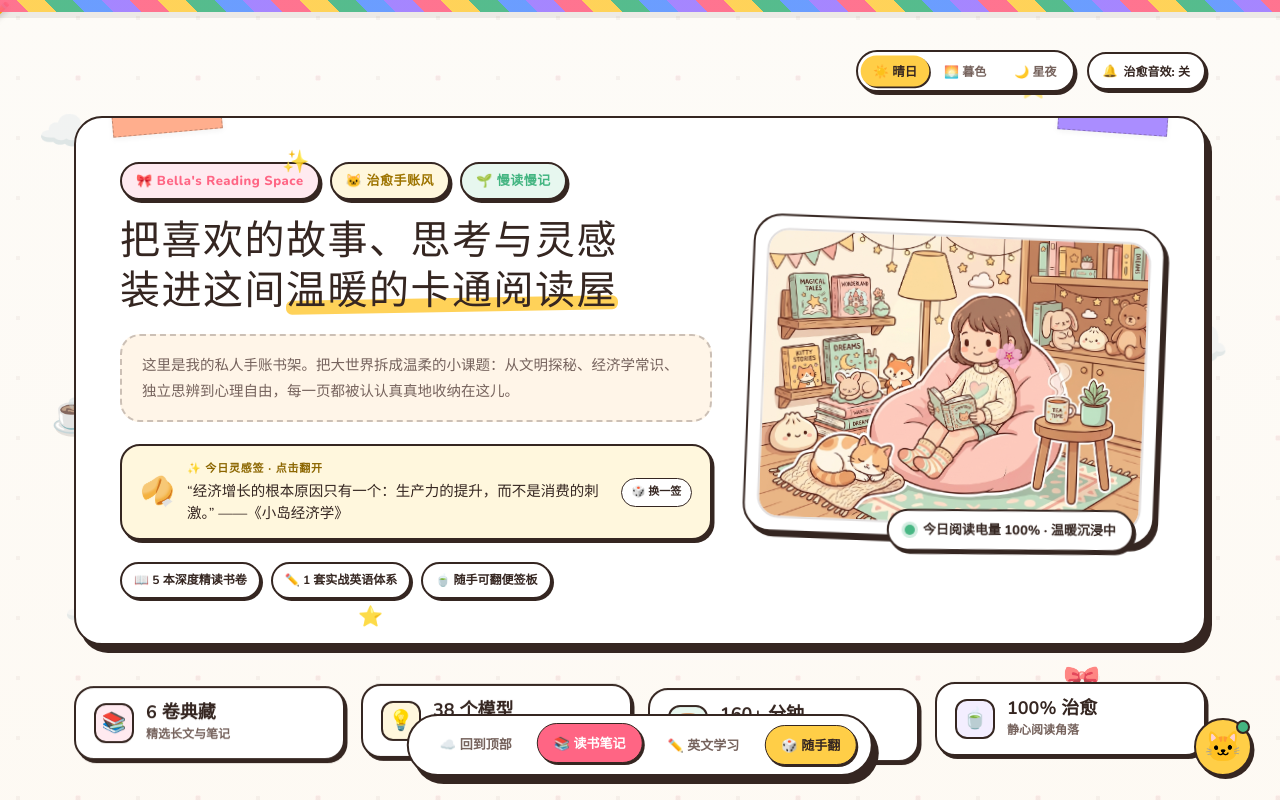
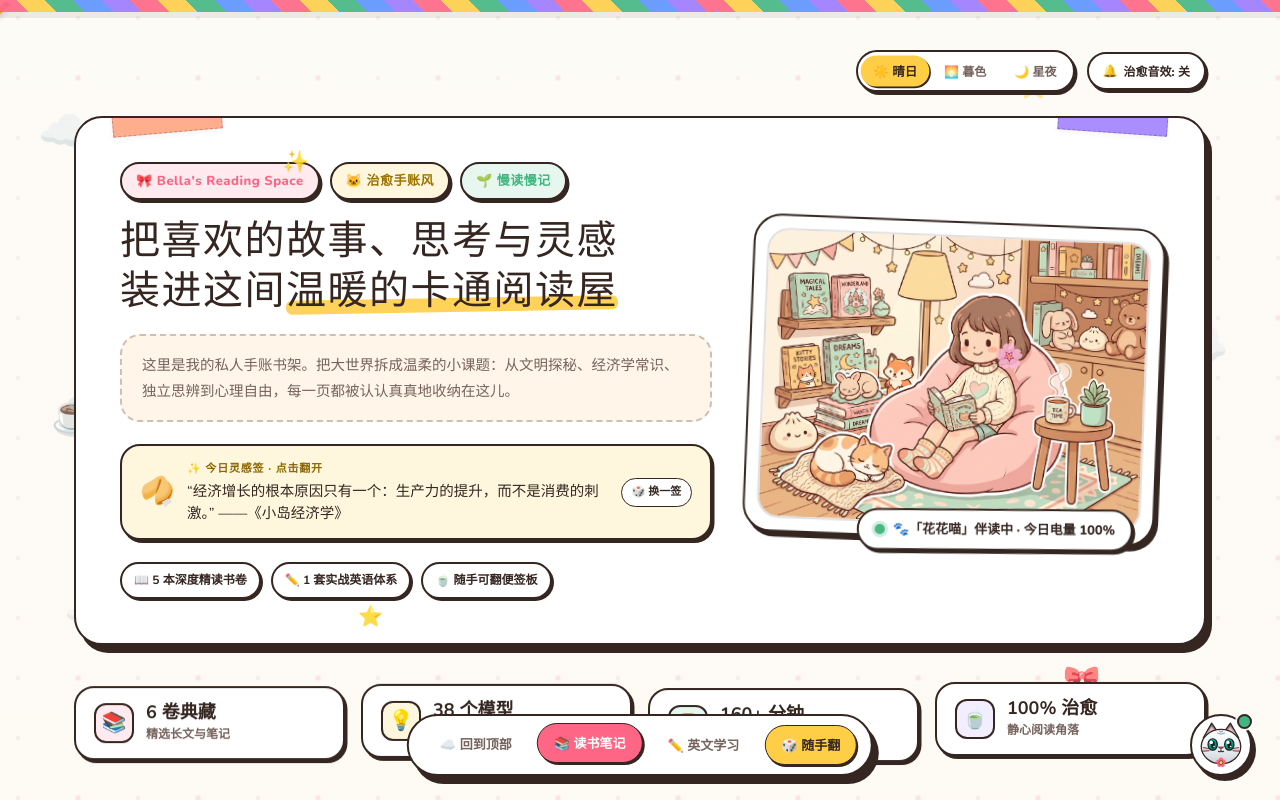
Before and after one commit to wlevene/bella-read, a plain HTML site: page index.html in a window 1280 px wide. Shown: the top 800 px of the page. Drawn offline with nearby package versions, Linux system fonts and the light colour scheme; a web font is replaced by a local one.

Commit message:
feat: replace text mascot with interactive SVG "花花喵" character and update associated assets

```diff
--- a/index.html
+++ b/index.html
@@ -1340,41 +1340,53 @@
     }
 
     .mascot-avatar-btn {
-      width: 58px;
-      height: 58px;
-      background: var(--color-butter);
+      width: 62px;
+      height: 62px;
+      background: #FFFFFF;
       border: 2.5px solid var(--ink-dark);
-      box-shadow: var(--shadow-cartoon-sm);
+      box-shadow: var(--shadow-cartoon);
       border-radius: 50%;
       display: flex;
       align-items: center;
       justify-content: center;
-      font-size: 30px;
       cursor: pointer;
       transition: var(--transition-smooth);
       position: relative;
+      padding: 0;
+      overflow: visible;
     }
     .mascot-avatar-btn:hover {
-      transform: scale(1.1) rotate(6deg);
-      box-shadow: var(--shadow-cartoon);
-      background: #FFC526;
+      transform: scale(1.12) rotate(6deg);
+      box-shadow: var(--shadow-cartoon-hover);
+      background: #FFFDF9;
     }
     .mascot-avatar-btn.scrolling-fast {
-      animation: fastWag 0.25s infinite alternate;
+      animation: fastWag 0.22s infinite alternate;
     }
     @keyframes fastWag {
-      0% { transform: rotate(-8deg); }
-      100% { transform: rotate(8deg); }
+      0% { transform: scale(1.08) rotate(-10deg); }
+      100% { transform: scale(1.08) rotate(10deg); }
+    }
+    .mascot-cat-svg {
+      width: 52px;
+      height: 52px;
+      display: block;
+      transition: transform 0.2s ease;
+    }
+    .mascot-avatar-btn:hover .mascot-cat-svg {
+      transform: scale(1.05);
     }
     .mascot-badge-online {
       position: absolute;
-      top: 0px;
-      right: 0px;
-      width: 14px;
-      height: 14px;
+      top: -2px;
+      right: -2px;
+      width: 15px;
+      height: 15px;
       background: var(--color-matcha);
       border: 2px solid var(--ink-dark);
       border-radius: 50%;
+      box-shadow: 0 0 0 2px rgba(255, 255, 255, 0.9);
+      z-index: 2;
     }
 
     /* 悬浮导航条 */
@@ -1632,12 +1644,12 @@
           </div>
         </div>
 
-        <div class="hero-art-box" id="hero-art-block">
+          <div class="hero-art-box" id="hero-art-block">
           <div class="hero-frame">
             <img class="hero-banner-img" src="./assets/cartoon/hero-banner.jpg" alt="Bella 在温馨房间里捧着书阅读的可爱卡通插画">
             <div class="hero-status-tag">
               <span class="status-dot"></span>
-              <span>今日阅读电量 100% · 温暖沉浸中</span>
+              <span>🐾「花花喵」伴读中 · 今日电量 100%</span>
             </div>
           </div>
         </div>
@@ -2059,13 +2071,72 @@
     </section>
   </div>
 
-  <!-- 右下角互动吉祥物小猫咪 -->
-  <aside class="mascot-corner" aria-label="伴读书僮小猫咪">
+  <!-- 右下角互动吉祥物小猫咪：「花花喵」 -->
+  <aside class="mascot-corner" aria-label="伴读书僮花花喵">
     <div class="mascot-bubble" id="mascot-speech">
-      🐱 喵~ 欢迎光临 Bella 的阅读小窝！滑动手账看看立体视差吧！
+      🐾 喵呜！我是伴读书僮「花花喵」~ 欢迎来到 Bella 的阅读屋！
     </div>
-    <button class="mascot-avatar-btn" id="mascot-btn" type="button" onclick="interactMascot()" title="戳戳小猫咪！">
-      <span>🐱</span>
+    <button class="mascot-avatar-btn" id="mascot-btn" type="button" onclick="interactMascot()" title="戳戳「花花喵」！">
+      <svg class="mascot-cat-svg" viewBox="0 0 100 100" aria-hidden="true">
+        <defs>
+          <linearGradient id="silverFur" x1="0%" y1="0%" x2="0%" y2="100%">
+            <stop offset="0%" stop-color="#FFFFFF" />
+            <stop offset="60%" stop-color="#E8ECEF" />
+            <stop offset="100%" stop-color="#CBD2D9" />
+          </linearGradient>
+          <linearGradient id="earShade" x1="0%" y1="0%" x2="0%" y2="100%">
+            <stop offset="0%" stop-color="#555C66" />
+            <stop offset="45%" stop-color="#9CA3AF" />
+            <stop offset="100%" stop-color="#E8ECEF" />
+          </linearGradient>
+          <radialGradient id="emeraldEye" cx="35%" cy="35%" r="65%">
+            <stop offset="0%" stop-color="#68F5CE" />
+            <stop offset="45%" stop-color="#10B981" />
+            <stop offset="100%" stop-color="#047857" />
+          </radialGradient>
+        </defs>
+        <!-- 左耳与黑尖 -->
+        <polygon points="16,36 32,8 46,28" fill="url(#earShade)" stroke="#352621" stroke-width="2.5" stroke-linejoin="round" />
+        <polygon points="22,32 32,15 41,27" fill="#FFB8C6" opacity="0.9" />
+        <!-- 右耳与黑尖 -->
+        <polygon points="84,36 68,8 54,28" fill="url(#earShade)" stroke="#352621" stroke-width="2.5" stroke-linejoin="round" />
+        <polygon points="78,32 68,15 59,27" fill="#FFB8C6" opacity="0.9" />
+        <!-- 圆圆包子脸 -->
+        <ellipse cx="50" cy="53" rx="38" ry="33" fill="url(#silverFur)" stroke="#352621" stroke-width="2.5" />
+        <!-- 额头银灰渐层纹 -->
+        <path d="M47,23 Q50,27 53,23" stroke="#8492A6" stroke-width="2" stroke-linecap="round" fill="none" />
+        <path d="M43,27 Q50,32 57,27" stroke="#8492A6" stroke-width="1.8" stroke-linecap="round" fill="none" />
+        <!-- 标志性绿宝石大眼 + 纯黑眼线 -->
+        <ellipse cx="34" cy="49" rx="9" ry="11" fill="url(#emeraldEye)" stroke="#111827" stroke-width="2.2" />
+        <ellipse cx="34" cy="49" rx="4" ry="7.5" fill="#111827" />
+        <circle cx="31.5" cy="45" r="3.2" fill="#FFFFFF" />
+        <circle cx="36.5" cy="53" r="1.5" fill="#FFFFFF" />
+        <ellipse cx="66" cy="49" rx="9" ry="11" fill="url(#emeraldEye)" stroke="#111827" stroke-width="2.2" />
+        <ellipse cx="66" cy="49" rx="4" ry="7.5" fill="#111827" />
+        <circle cx="63.5" cy="45" r="3.2" fill="#FFFFFF" />
+        <circle cx="68.5" cy="53" r="1.5" fill="#FFFFFF" />
+        <!-- 萌萌腮红 -->
+        <ellipse cx="21" cy="59" rx="6.5" ry="3.5" fill="#FFAEC0" opacity="0.65" />
+        <ellipse cx="79" cy="59" rx="6.5" ry="3.5" fill="#FFAEC0" opacity="0.65" />
+        <!-- 粉嘟嘟小鼻头 -->
+        <polygon points="50,58 45,54 55,54" fill="#FF6584" stroke="#352621" stroke-width="1.5" stroke-linejoin="round" />
+        <!-- 三瓣嘴 -->
+        <path d="M45,62 Q50,65 50,59 Q50,65 55,62" stroke="#352621" stroke-width="2" stroke-linecap="round" fill="none" />
+        <!-- 小胡须 -->
+        <line x1="16" y1="55" x2="28" y2="57" stroke="#352621" stroke-width="1.5" stroke-linecap="round" />
+        <line x1="14" y1="62" x2="27" y2="61" stroke="#352621" stroke-width="1.5" stroke-linecap="round" />
+        <line x1="84" y1="55" x2="72" y2="57" stroke="#352621" stroke-width="1.5" stroke-linecap="round" />
+        <line x1="86" y1="62" x2="73" y2="61" stroke="#352621" stroke-width="1.5" stroke-linecap="round" />
+        <!-- 花花小领花（呼应花花喵名字） -->
+        <g transform="translate(50, 84)">
+          <circle cx="-5" cy="-2" r="4.2" fill="#FF6584" />
+          <circle cx="5" cy="-2" r="4.2" fill="#FF6584" />
+          <circle cx="-3" cy="4" r="4.2" fill="#FF6584" />
+          <circle cx="3" cy="4" r="4.2" fill="#FF6584" />
+          <circle cx="0" cy="-6" r="4.2" fill="#FF6584" />
+          <circle cx="0" cy="0" r="3.8" fill="#FFCE47" stroke="#352621" stroke-width="1.2" />
+        </g>
+      </svg>
       <span class="mascot-badge-online"></span>
     </button>
   </aside>
@@ -2091,7 +2162,7 @@
     <p>© 2026 Bella Read. 保持思考，保持留白，保持童心。</p>
     <p>静读，慢记，常回看。在温暖的角落里与自己对话。</p>
     <div class="footer-stamp">
-      <span>🐾 手账印章 · 温暖盖戳</span>
+      <span>🐾 手账印章 ·「花花喵」温暖盖戳</span>
     </div>
   </footer>
 
@@ -2116,7 +2187,7 @@
     // 灵感签库
     const fortuneList = [
       { quote: "“经济增长的根本原因只有一个：生产力的提升，而不是消费的刺激。”", source: "《小岛经济学》" },
-      { quote: "“哲学唯一的条件，就是保持对世界的好奇心，不要把一切视为理所当然。”", source: "《苏菲的世界》" },
+      { quote: "“哲学唯一的条件，就是保持对世界的好奇心，不要把一切视为理所个人当成理所当然。”", source: "《苏菲的世界》" },
       { quote: "“所谓的自由，就是被人讨厌的勇气。”", source: "《被讨厌的勇气》" },
       { quote: "“文明的起跑线不是由于智力，而是环境与生态的馈赠。”", source: "《枪炮、病菌与钢铁》" },
       { quote: "“心生，种种魔生；心灭，种种魔灭。第一难是降伏心猿。”", source: "《西游记》" },
@@ -2125,12 +2196,15 @@
       { quote: "“每一页被认真读过的文字，都会悄悄化作你抵御焦虑的骨骼。”", source: "Bella's Note" }
     ];
 
+    // 「花花喵」专属语音库
     const catQuotes = [
-      "🐱 喵~ 累了吗？先喝一口热奶茶，闭目养神 30 秒吧！",
-      "✨ 今天的你，已经在悄悄变得更有力量了哦！",
-      "📖 读书不求快，能有一句话真正启发你，今天就值得了。",
-      "🐾 喵呜！点下底部的【🎲 随手翻】，让命运替你翻开新篇章吧！",
-      "☕ 无论外界多喧嚣，这里永远是你的小小避风港。"
+      "🐾 喵~ 我是花花喵，毛茸茸的脑袋给你蹭蹭！累了就摸摸我吧~",
+      "✨ 花花喵温馨提醒：看书 30 分钟记得眺望远方，保护好眼睛哦！",
+      "🍵 喵呜~ 今天的阳光很适合窝在沙发上一边摸摸我一边读书呢。",
+      "📖 遇到读不懂的段落不要急，花花喵陪你慢嚼细咽！",
+      "🎲 喵爪一按！点下底部的【🎲 随手翻】，让花花喵替你挑一本幸运书卷吧！",
+      "💤 呼噜呼噜……本喵已被你的认真读书声治愈了喵~",
+      "🌸 喵~ 今天也要像花花一样，做一只开开心心、满脑子智慧的小猫！"
     ];
     let catQuoteIndex = 0;
 
@@ -2242,8 +2316,8 @@
     }
 
     function interactMascot() {
-      playBubbleSound(800);
-      burstParticles(window.innerWidth - 60, window.innerHeight - 60);
+      playKittyMeowSound();
+      burstParticles(window.innerWidth - 60, window.innerHeight - 60, ['🐾', '🌸', '✨', '🤍', '🎀', '🐱', '💖']);
       const bubble = document.getElementById('mascot-speech');
       bubble.innerText = catQuotes[catQuoteIndex % catQuotes.length];
       catQuoteIndex++;
@@ -2266,6 +2340,35 @@
     const savedTheme = localStorage.getItem('bella_read_theme');
     if (savedTheme) {
       setAppTheme(savedTheme);
+    }
+
+    function playKittyMeowSound() {
+      if (!isSoundEnabled) return;
+      try {
+        if (!audioCtx) {
+          audioCtx = new (window.AudioContext || window.webkitAudioContext)();
+        }
+        if (audioCtx.state === 'suspended') {
+          audioCtx.resume();
+        }
+        const osc = audioCtx.createOscillator();
+        const gain = audioCtx.createGain();
+        osc.type = 'triangle';
+        const now = audioCtx.currentTime;
+        // 逼真可爱的猫咪轻叫 (mew~) 频率上扬后缓降
+        osc.frequency.setValueAtTime(680, now);
+        osc.frequency.exponentialRampToValueAtTime(1080, now + 0.08);
+        osc.frequency.exponentialRampToValueAtTime(840, now + 0.24);
+
+        gain.gain.setValueAtTime(0.01, now);
+        gain.gain.linearRampToValueAtTime(0.18, now + 0.04);
+        gain.gain.exponentialRampToValueAtTime(0.001, now + 0.24);
+
+        osc.connect(gain);
+        gain.connect(audioCtx.destination);
+        osc.start(now);
+        osc.stop(now + 0.24);
+      } catch (e) {}
     }
 
     function playBubbleSound(freq = 480) {
@@ -2300,7 +2403,7 @@
       if (isSoundEnabled) {
         text.innerText = '治愈音效: 开';
         icon.innerText = '🔔';
-        playBubbleSound(600);
+        playKittyMeowSound();
       } else {
         text.innerText = '治愈音效: 关';
         icon.innerText = '🔕';
@@ -2308,12 +2411,12 @@
     }
 
     document.addEventListener('click', (e) => {
-      if (e.target.tagName === 'INPUT') return;
+      if (e.target.tagName === 'INPUT' || e.target.closest('#mascot-btn')) return;
       burstParticles(e.clientX, e.clientY);
     });
 
-    function burstParticles(x, y) {
-      const symbols = ['✨', '⭐', '🌸', '💖', '🎀', '🍀', '🍰'];
+    function burstParticles(x, y, customSymbols = null) {
+      const symbols = customSymbols || ['✨', '⭐', '🌸', '💖', '🎀', '🍀', '🍰'];
       const count = 4;
       for (let i = 0; i < count; i++) {
         const p = document.createElement('span');
```
